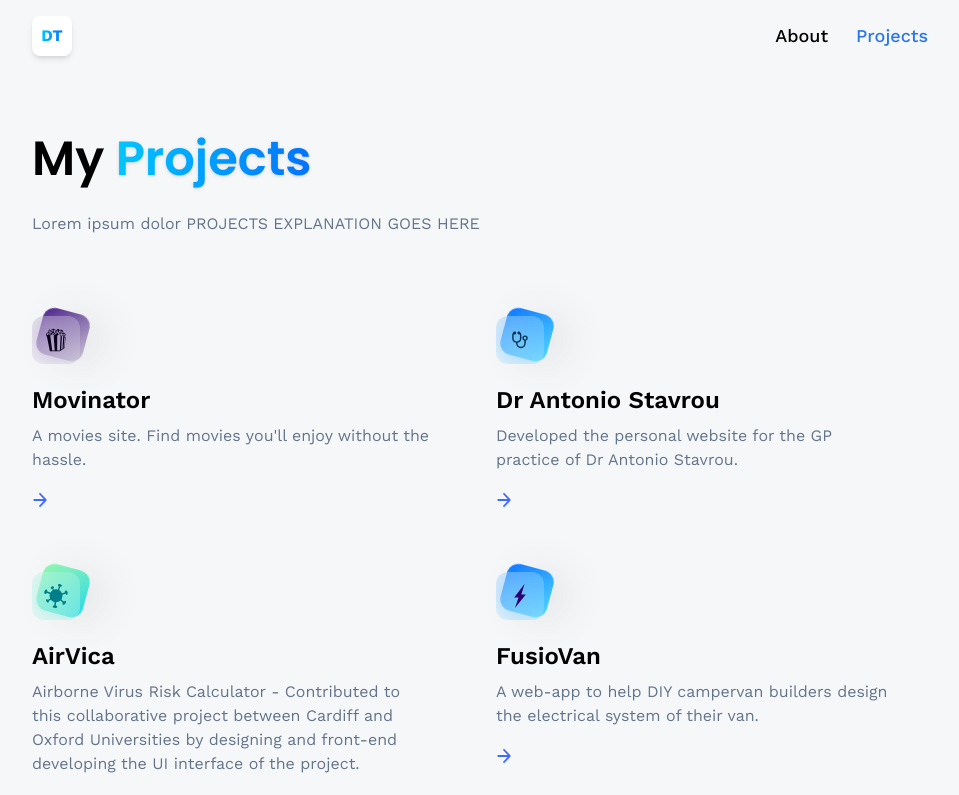
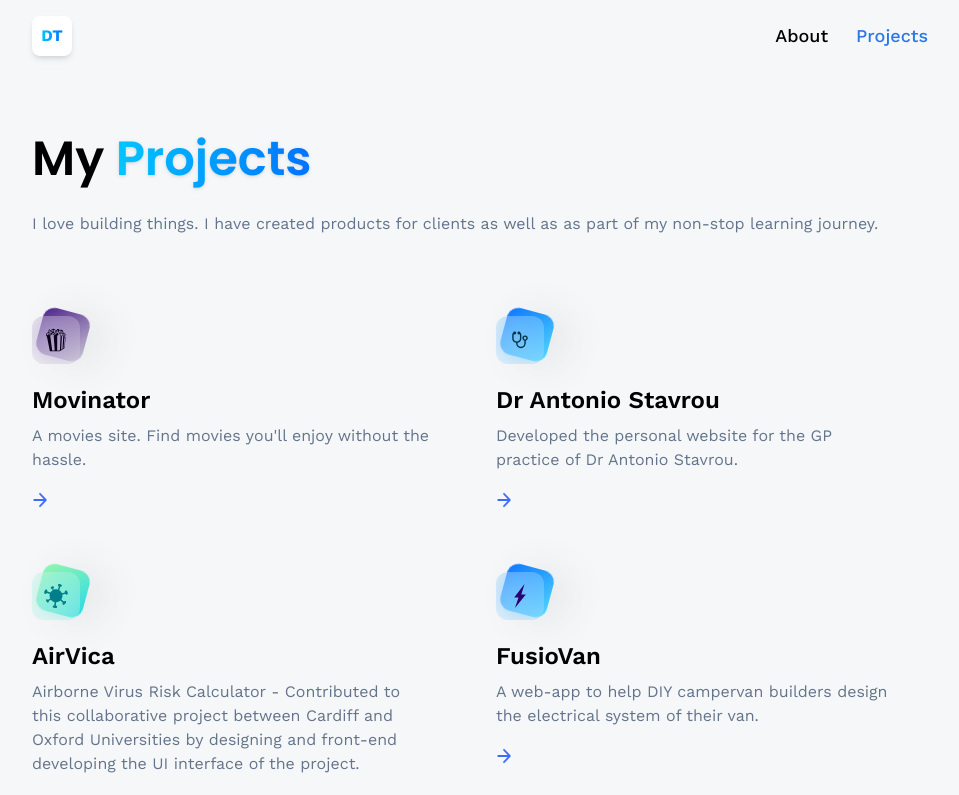
Before and after one commit to D-i-m-i/threejs-portfolio, a React (Vite) app: page /projects in a window 1280 px wide. Shown: the top 795 px of the page, without its empty margins (160-1119 px from the left). Built offline with nearby package versions, Linux system fonts and the light colour scheme.

Commit message:
Add projects description

```diff
--- a/src/pages/Projects.jsx
+++ b/src/pages/Projects.jsx
@@ -13,7 +13,10 @@ const Projects = () => {
         </span>
       </h1>
       <div className="mt-5 flex flex-col gap-3 text-slate-500">
-        <p>Lorem ipsum dolor PROJECTS EXPLANATION GOES HERE</p>
+        <p>
+          I love building things. I have created products for clients as well as
+          as part of my non-stop learning journey.
+        </p>
       </div>
       <div className="flex flex-wrap my-20 gap-16">
         {projects.map(project => (
```
